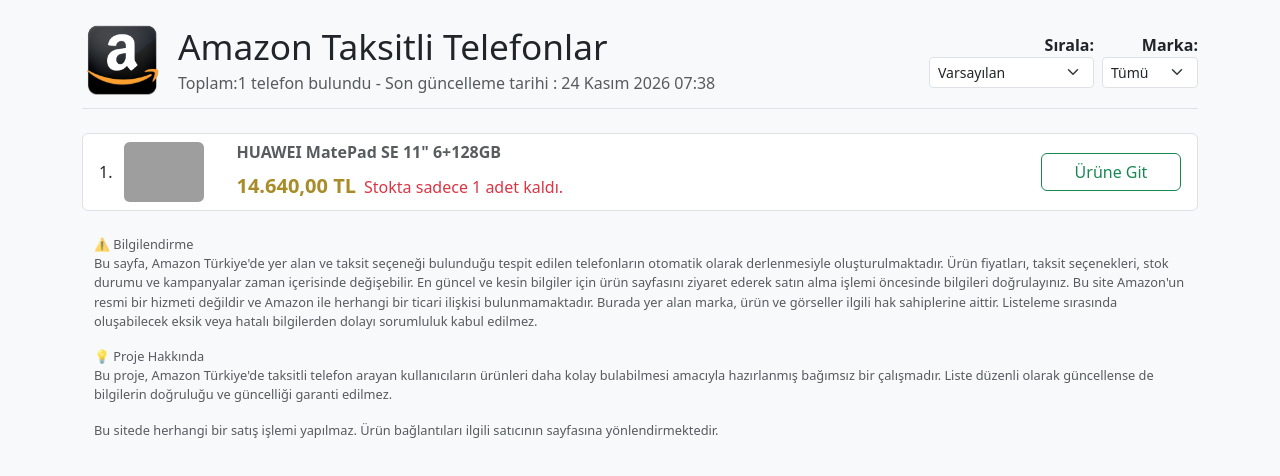
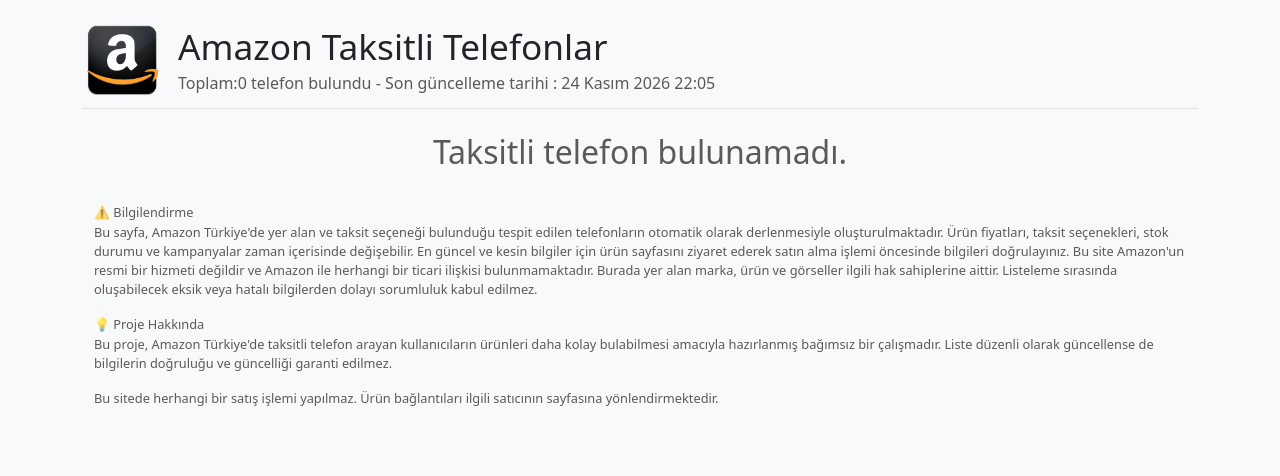
Before and after one commit to vedattaylan/amazon-taksitli-telefonlar, a plain HTML site: page index.html in a window 1280 px wide. Drawn offline with nearby package versions, Linux system fonts and the light colour scheme; grey boxes are pictures that could not be loaded.

Commit message:
update index

```diff
--- a/index.html
+++ b/index.html
@@ -214,42 +214,13 @@
          <a href="https://vedattaylan.github.io/amazon-taksitli-telefonlar/" target="_self" title="Amazon Taksitli Telefonlar"><img src="amazon-logo.png" alt="Amazon" /></a>
         <div>
           <h1>Amazon Taksitli Telefonlar</h1>
-          <p class="text-muted">Toplam:1 telefon bulundu - Son güncelleme tarihi : 24 Kasım 2026 07:38</p>
+          <p class="text-muted">Toplam:0 telefon bulundu - Son güncelleme tarihi : 24 Kasım 2026 22:05</p>
         </div>
       </div>
-      <div class="text-md-end mt-3 mt-md-0">
-        <div class="d-flex align-items-center justify-content-end gap-2 flex-wrap">
-          <div>
-          <label for="sort-select" class="mb-0 fw-semibold">Sırala:</label>
-          <select id="sort-select" class="form-select form-select-sm w-auto">
-            <option value="default">Varsayılan</option>
-            <option value="price-asc">Fiyata göre artan</option>
-            <option value="price-desc">Fiyata göre azalan</option>
-          </select>
-          </div>
-        <div>
-          <label for="brand-filter" class="mb-0 fw-semibold">Marka:</label>
-          <select id="brand-filter" class="form-select form-select-sm w-auto">
-            <!-- Dinamik olarak doldurulacak -->
 
-</select>
-        </div>
-      </div>
     </header>
     <div>
-     <ol class="list-group list-group-numbered">
-
-
-<li data-price="14640" data-brand="huawei" class="list-group-item d-flex justify-content-between align-items-center">
-          <img src="https://m.media-amazon.com/images/I/610-esXYBEL._AC_UL320_.jpg" class="card-img-top" alt="HUAWEI MatePad SE 11" 6+128GB">
-          <div class="ms-2 me-auto">
-            <h5 class="fw-bold text-muted title">HUAWEI MatePad SE 11" 6+128GB</h5>
-            <span class="price" data-price="14640">14.640,00 TL</span><span class="text-danger ms-2">Stokta sadece 1 adet kaldı.</span>
-          </div>
-          <a href="https://www.amazon.com.tr/HUAWEI-MatePad-SE-11-128GB/dp/B0D49WRVXJ" target="_blank" class="btn btn-outline-success">Ürüne Git</a>
-        </li>
-
-           </ol>
+     <h2 class="text-center text-muted mt-4">Taksitli telefon bulunamadı.</h2>
     </div>
       </div>
 <div class="container p-4 text-muted" id="bilgilendirme" style="font-size: .8em;">
@@ -271,107 +242,6 @@ Bu proje, Amazon Türkiye'de taksitli telefon arayan kullanıcıların ürünler
 </p>
 <p>Bu sitede herhangi bir satış işlemi yapılmaz. Ürün bağlantıları ilgili satıcının sayfasına yönlendirmektedir.</p>
 </div>
-  <button id="scroll-to-top" title="Başa Git" aria-label="Sayfanın başına git">↑</button>
-  <script>
-    const scrollToTopBtn = document.getElementById('scroll-to-top');
 
-    window.addEventListener('scroll', function () {
-      if (window.scrollY > 300) {
-        scrollToTopBtn.classList.add('show');
-      } else {
-        scrollToTopBtn.classList.remove('show');
-      }
-    });
-
-    scrollToTopBtn.addEventListener('click', function () {
-      window.scrollTo({
-        top: 0,
-        behavior: 'smooth',
-      });
-    });
-
-    document.addEventListener('DOMContentLoaded', function () {
-
-  const sortSelect = document.getElementById('sort-select');
-  const brandSelect = document.getElementById('brand-filter');
-  const list = document.querySelector('.list-group-numbered');
-
-  const items = Array.from(list.children);
-  const originalItems = items.slice();
-
-  function getItemData(li) {
-    return {
-      li,
-      title: li.querySelector('.title')?.textContent.trim() || '',
-      price: Number(li.dataset.price || 0),
-      brand: li.dataset.brand || ''
-    };
-  }
-
-  function extractBrands() {
-    const brands = new Set();
-
-    items.forEach(li => {
-      if (li.dataset.brand) brands.add(li.dataset.brand);
-    });
-
-    return [...new Set(brands)].sort((a, b) => a.localeCompare(b, 'tr'));
-  }
-
-  function buildBrandSelect() {
-    const optAll = document.createElement('option');
-    optAll.value = 'all';
-    optAll.textContent = 'Tümü';
-    brandSelect.appendChild(optAll);
-
-    extractBrands().forEach(b => {
-      const opt = document.createElement('option');
-      opt.value = b.trim();
-      opt.textContent = titleCase(b.trim());
-      brandSelect.appendChild(opt);
-    });
-  }
-
-  function apply() {
-    const brand = brandSelect.value;
-    const mode = sortSelect.value;
-
-    let data = items.map(getItemData);
-
-    // filtre
-    if (brand !== 'all') {
-      data = data.filter(x => x.brand.toLowerCase() === brand);
-    }
-
-    // sort
-    if (mode === 'price-asc') {
-      data.sort((a, b) => a.price - b.price);
-    } else if (mode === 'price-desc') {
-      data.sort((a, b) => b.price - a.price);
-    } else if (mode === 'alpha-asc') {
-      data.sort((a, b) => a.title.localeCompare(b.title, 'tr'));
-    }
-
-    list.innerHTML = '';
-    data.forEach(x => list.appendChild(x.li));
-  }
-
-  buildBrandSelect();
-
-  sortSelect.addEventListener('change', apply);
-  brandSelect.addEventListener('change', apply);
-
-});
-function titleCase(str) {
-   var splitStr = str.toLowerCase().split(' ');
-   for (var i = 0; i < splitStr.length; i++) {
-       // You do not need to check if i is larger than splitStr length, as your for does that for you
-       // Assign it back to the array
-       splitStr[i] = splitStr[i].charAt(0).toUpperCase() + splitStr[i].substring(1);
-   }
-   // Directly return the joined string
-   return splitStr.join(' ');
-}
-  </script>
       </body>
       </html>
```
